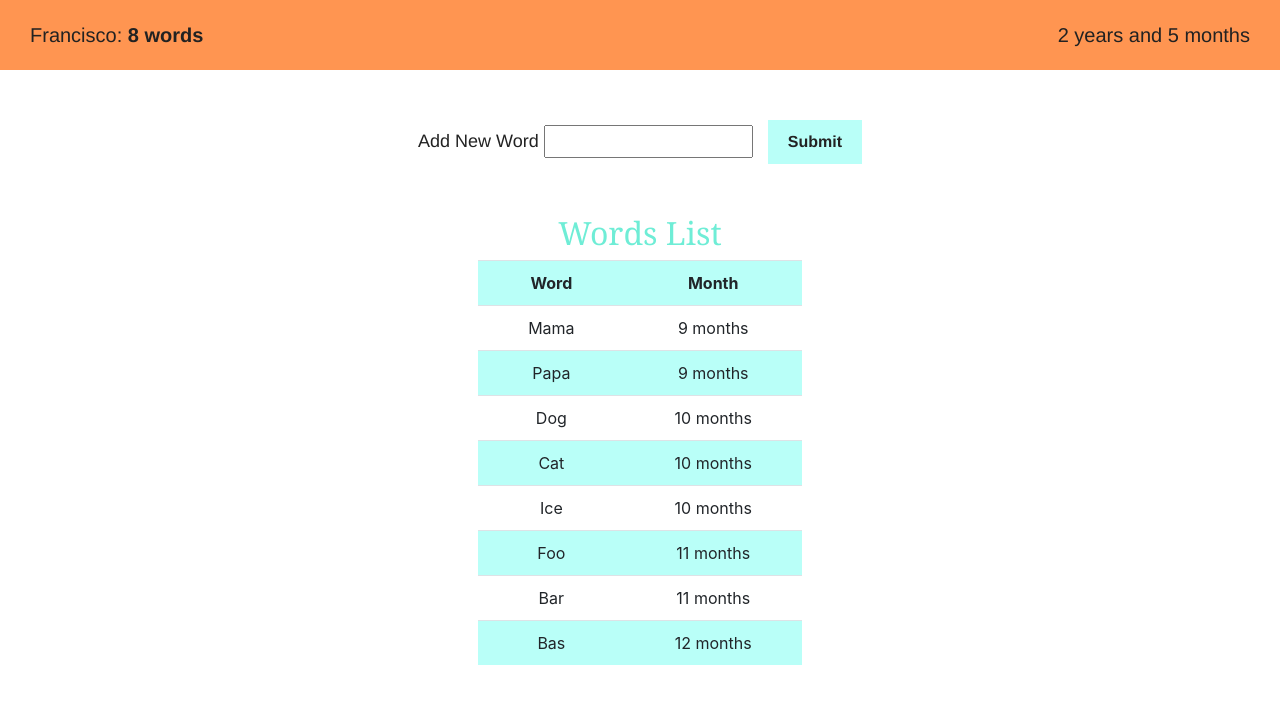
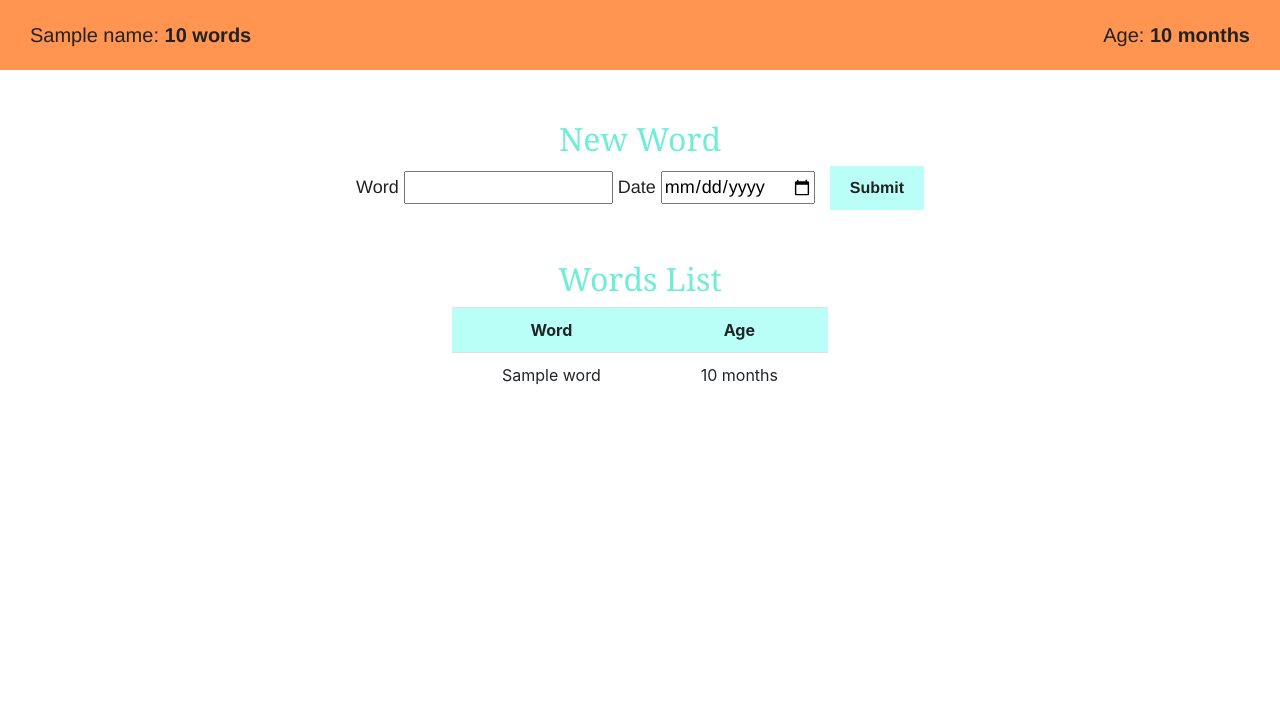
Before and after one commit to mathiastneves/word-tracker, a Python web app: template templates/index.html in a window 1280 px wide. Shown: the top 704 px of the page. Run offline with Jinja, Linux system fonts and the light colour scheme; the template is opened without the code that fills it: most values are stand-ins (such as "Sample title", 1, 10 or a date in 2020).

Commit message:
Update index.html

```diff
--- a/templates/index.html
+++ b/templates/index.html
@@ -1,19 +1,22 @@
 <!DOCTYPE html>
 <html>
     <head>
-        <link rel="stylesheet" href=".static/styles.css">
+        <link rel="stylesheet" href="./static/styles.css">
         <link rel="stylesheet" href="https://cdn.jsdelivr.net/npm/bootstrap@4.0.0/dist/css/bootstrap.min.css" integrity="sha384-Gn5384xqQ1aoWXA+058RXPxPg6fy4IWvTNh0E263XmFcJlSAwiGgFAW/dAiS6JXm" crossorigin="anonymous">
         <title>Word Tracker</title>
     </head>
     <body>
         <div class="header">
-            <p>Francisco: <span class="total">8 words</span></p>
-            <p>2 years and 5 months</p>
+            <p>{{ name }}: <span class="total">{{ total }} words</span></p>
+            <p>Age: <span class="total">{{ age }} months</span></p>
         </div>
 
-        <form class="word-form">
-            <label>Add New Word</label>
-            <input type="text">
+        <h2 class="header-month">New Word</h2>
+        <form class="word-form" action="/" method="post">
+            <label for="word">Word</label>
+            <input type="text" id="word" name="word">
+            <label for="age">Date</label>
+            <input type="date" id="months" name="months">
             <input type="submit" class="button">
         </form>
 
@@ -21,40 +24,14 @@
             <table class="table table-striped d-flex justify-content-center">
                 <tr>
                     <th scope="col">Word</th>
-                    <th scope="col">Month</th>
+                    <th scope="col">Age</th>
                 </tr>
-                <tr>
-                    <td>Mama</td>
-                    <td>9 months</td>
-                </tr>
-                <tr>
-                    <td>Papa</td>
-                    <td>9 months</td>
-                </tr>
-                <tr>
-                    <td>Dog</td>
-                    <td>10 months</td>
-                </tr>
-                <tr>
-                    <td>Cat</td>
-                    <td>10 months</td>
-                </tr>
-                <tr>
-                    <td>Ice</td>
-                    <td>10 months</td>
-                </tr>
-                <tr>
-                    <td>Foo</td>
-                    <td>11 months</td>
-                </tr>
-                <tr>
-                    <td>Bar</td>
-                    <td>11 months</td>
-                </tr>
-                <tr>
-                    <td>Bas</td>
-                    <td>12 months</td>
-                </tr>
+                    {% for row in words %}
+                    <tr>
+                        <td>{{ row.word }}</td>
+                        <td>{{ row.months }} months</td>
+                    </tr>
+                {% endfor %}
             </table>
     </body>
 </html>
```
